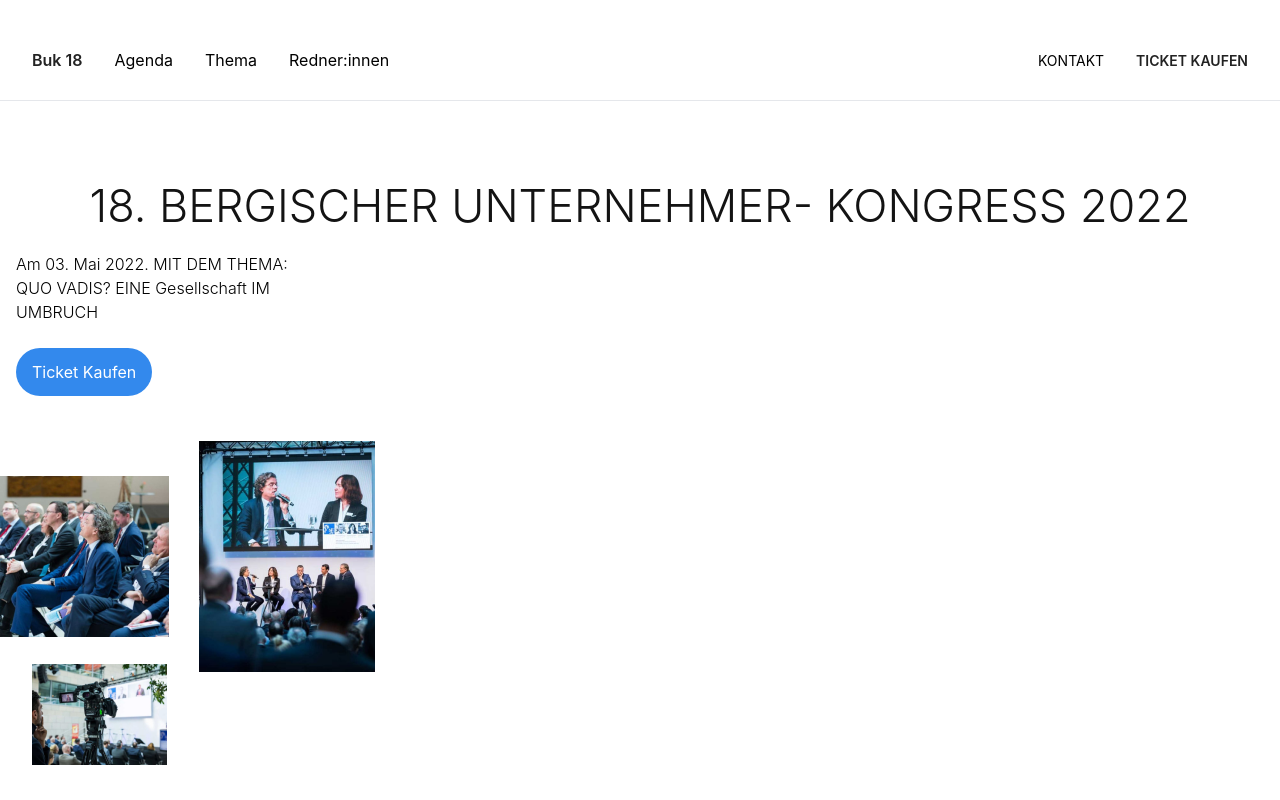
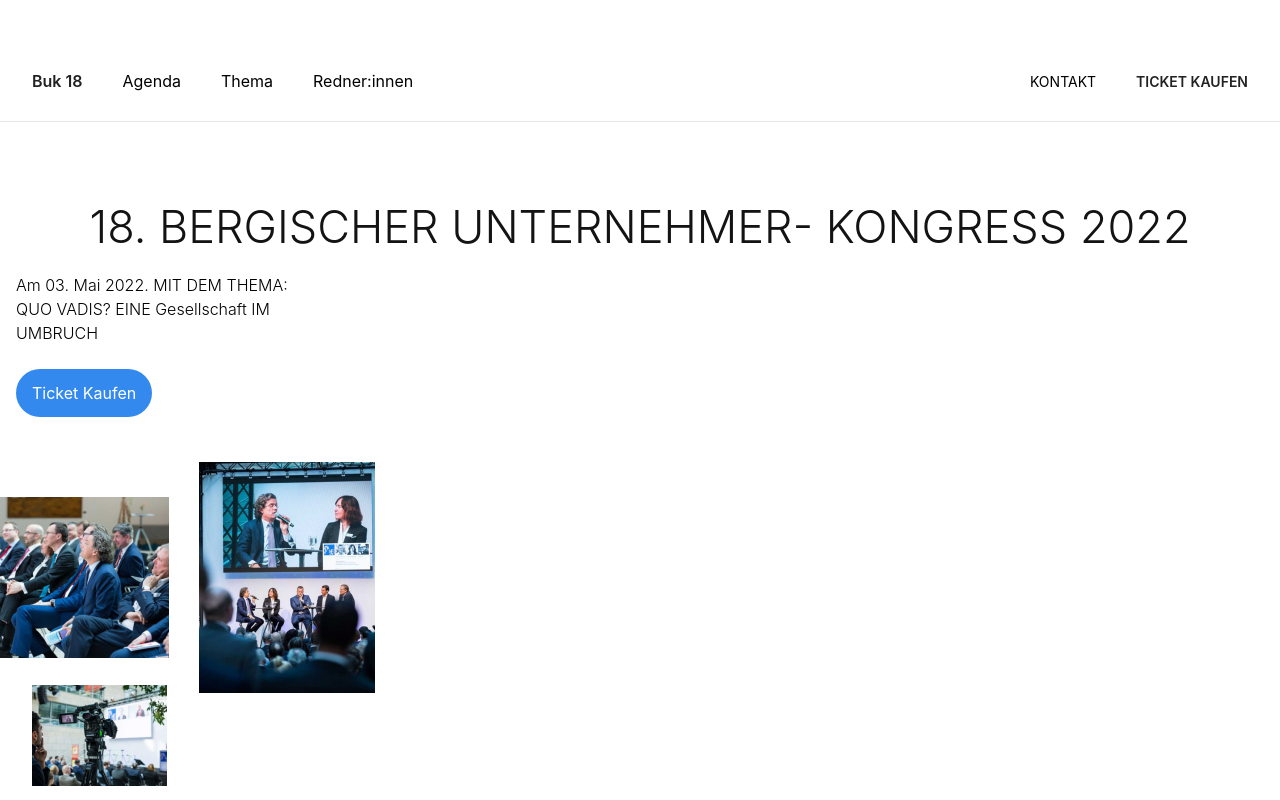
Before and after one commit to Semko1010/buk, a Next.js app: page / in a window 1280 px wide. Shown: the top 800 px of the page. Built offline with nearby package versions, Linux system fonts and the light colour scheme; a web font is replaced by a local one.

Commit message:
header Tablet

```diff
--- a/components/nav/nav.tsx
+++ b/components/nav/nav.tsx
@@ -9,13 +9,13 @@ const Nav = () => {
 
 	return (
 		<>
-			<nav className='md:px-8 relative font-inter px-4 flex items-center justify-between pt-12 pb-[27.5px] w-full border-b border-grey'>
+			<nav className='md:px-8 md:pt-[69px] md:px-10 relative font-inter px-4 flex items-center justify-between pt-12 pb-[27.5px] w-full border-b border-grey'>
 				<div className='md:flex md:items-center'>
 					<h1 className='text-fontColorPrimary font-semibold'>Buk 18</h1>
-					<ul className=' md:flex md:items-center ml-8 hidden'>
-						<li className='cursor-pointer'>Agenda</li>
-						<li className='cursor-pointer ml-8'>Thema</li>
-						<li className='cursor-pointer ml-8'>Redner:innen</li>
+					<ul className=' md:flex md:items-center md:ml-10 ml-8 hidden'>
+						<li className='cursor-pointer '>Agenda</li>
+						<li className='cursor-pointer md:ml-10 ml-8'>Thema</li>
+						<li className='cursor-pointer md:ml-10 ml-8'>Redner:innen</li>
 					</ul>
 				</div>
 
@@ -35,7 +35,7 @@ const Nav = () => {
 				</ul>
 				<div className='flex items-center'>
 					<div className='md:flex md:items-center'>
-						<p className='md:inline-block text-sm d uppercase mr-8 hidden'>
+						<p className='md:inline-block text-sm d uppercase md:mr-10 mr-8 hidden'>
 							Kontakt
 						</p>
 						<p className='md:mr-0 mr-14 text-fontColorPrimary text-sm font-semibold uppercase'>
```
